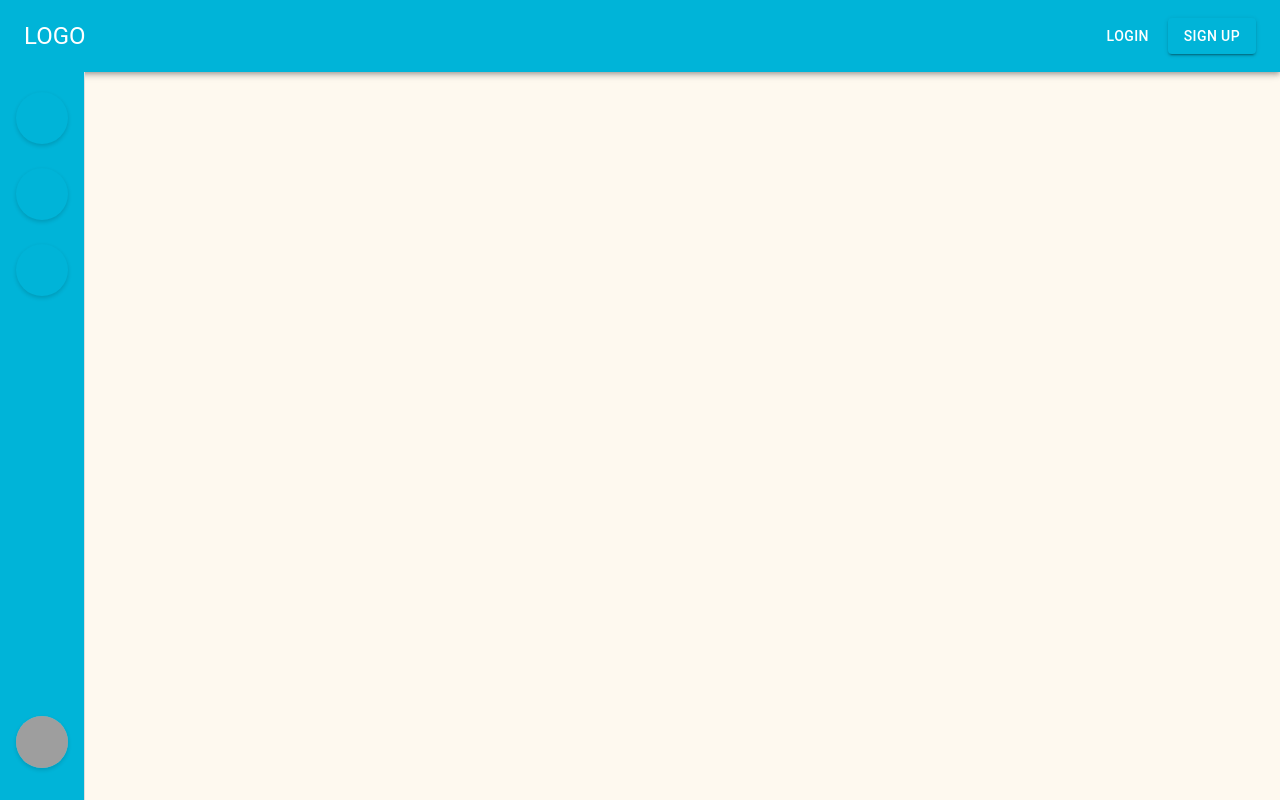
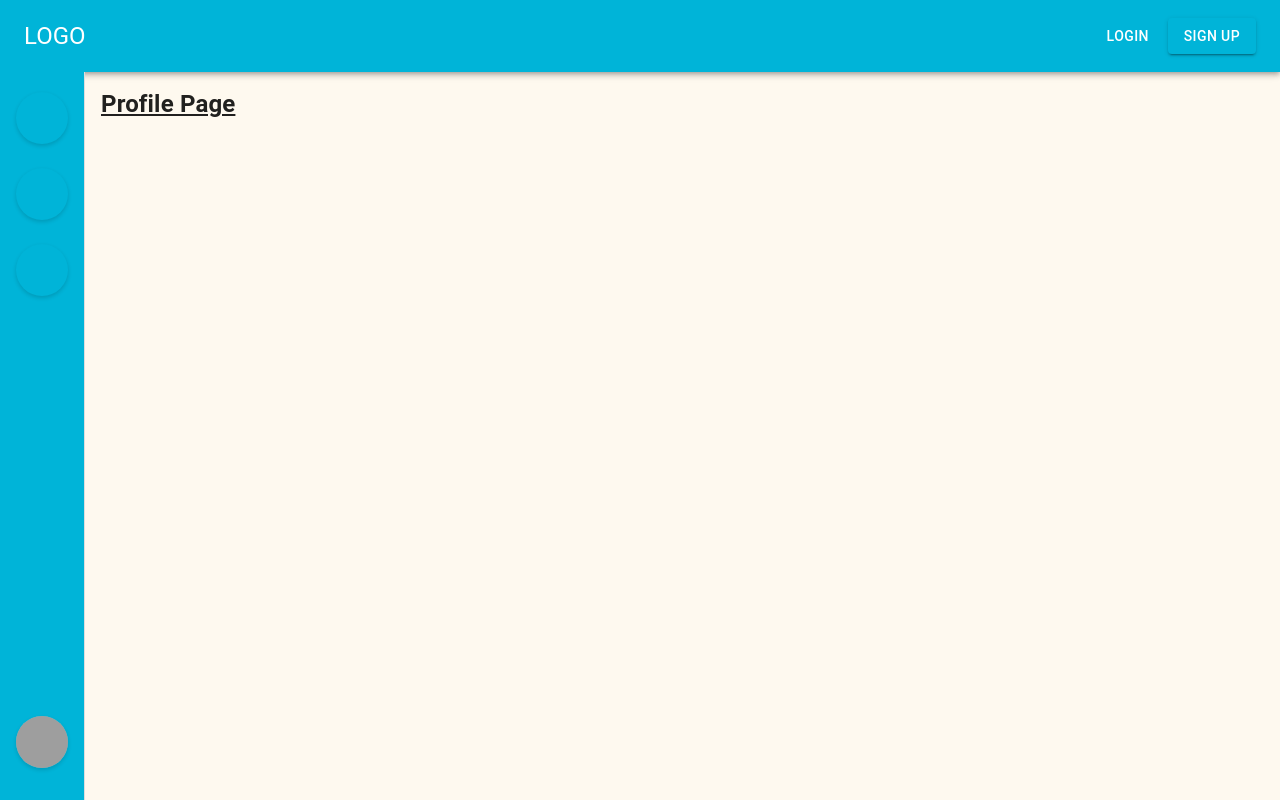
Before and after one commit to faezekeshmiri/Tick-8-frontend, a React (Vite) app: page /profile in a window 1280 px wide. Before the commit this address had no page. Built offline with nearby package versions, Linux system fonts and the light colour scheme; grey boxes are pictures that could not be loaded; some icons are missing.

Commit message:
Add Profile Page.

```diff
--- a/src/components/Sidebar/Sidebar.tsx
+++ b/src/components/Sidebar/Sidebar.tsx
@@ -11,6 +11,7 @@ import {
   Box,
 } from "@mui/material";
 import AccountCircleIcon from "@mui/icons-material/AccountCircle";
+import { useNavigate } from "react-router-dom";
 
 import {
   SidebarItem,
@@ -36,6 +37,7 @@ type SidebarProps = {
 
 const Sidebar: React.FC<SidebarProps> = ({ items, avatar }) => {
   const theme = useTheme();
+  const navigate = useNavigate();
   const [anchorEl, setAnchorEl] = useState<HTMLElement | null>(null);
   const [submenuItems, setSubmenuItems] = useState<SubmenuItem[]>([]);
   const [submenuOpen, setSubmenuOpen] = useState(false);
@@ -144,9 +146,9 @@ const Sidebar: React.FC<SidebarProps> = ({ items, avatar }) => {
               gap: 0.5,
               paddingY: 0.5,
               marginY: 1,
+              cursor: "pointer",
             }}
             onMouseEnter={(e) => handleMouseEnter(e, [], "User Profile")}
-            onClick={(e) => handleMouseEnter(e, [], "User Profile")}
           >
             <Avatar
               alt={avatar.name}
@@ -169,6 +171,7 @@ const Sidebar: React.FC<SidebarProps> = ({ items, avatar }) => {
                 },
                 fontSize: 32,
               }}
+              onClick={() => navigate("/profile")}
             >
               {!avatar.imageUrl ? <AccountCircleIcon fontSize="large" /> : null}
             </Avatar>
--- a/src/pages/Home.tsx
+++ b/src/pages/Home.tsx
@@ -1,5 +1,4 @@
 import React from "react";
-import { Button } from "@mui/material"
 
 const Home = () => {
   return (
--- /dev/null
+++ b/src/pages/Profile.tsx
@@ -0,0 +1,11 @@
+import React from "react";
+
+const Profile = () => {
+  return (
+    <>
+      <h2 className="text-2xl font-bold underline">Profile Page</h2>
+    </>
+    );
+  };
+
+  export default Profile;
--- a/src/routes/AppRouter.tsx
+++ b/src/routes/AppRouter.tsx
@@ -1,12 +1,14 @@
 // src/routes/AppRouter.tsx
 import { BrowserRouter as Router, Routes, Route } from 'react-router-dom';
 import Home from '../pages/Home';
+import Profile from '../pages/Profile';
 import React from 'react';
 
 const AppRouter: React.FC = () => {
   return (
     <Routes>
       <Route path="/" element={<Home />} />
+      <Route path="/profile" element={<Profile />} />
     </Routes>
   );
 };
```
